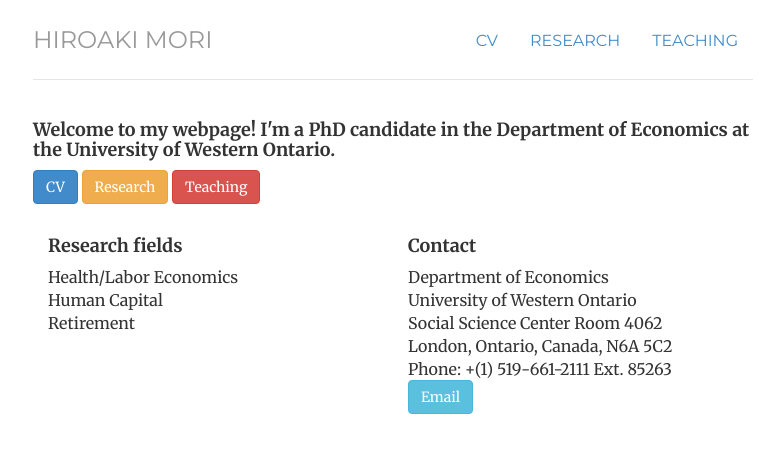
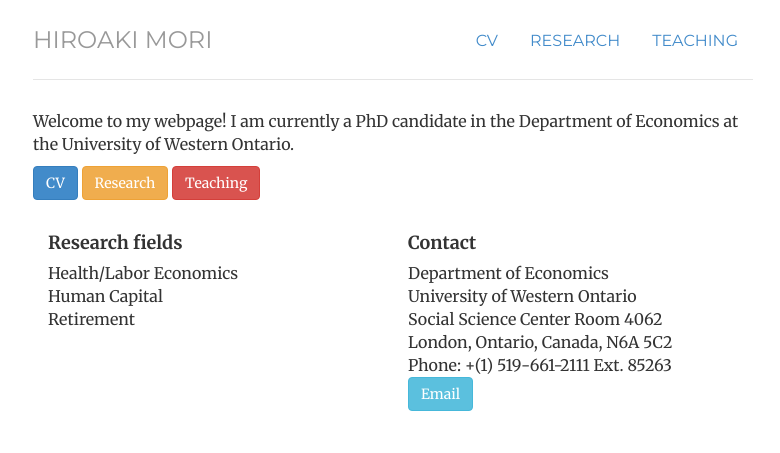
Before and after one commit to morihiroaki/morihiroaki.github.io, a Jekyll site: the page built from index.html, in a window 1280 px wide. Shown: the top 453 px of the page, without its empty margins (247-1027 px from the left). Built offline with Jekyll 4.4.1, drawn with Linux system fonts in a browser that asks for light colours.

Commit message:
Update index.html

```diff
--- a/index.html
+++ b/index.html
@@ -13,8 +13,7 @@
             <!-- .span2 -->
             <!-- <img class="pic-me" src="http://www.gravatar.com/avatar/4027da57807efb7fe6e68efcbf559a22?s=180"align="left" /> -->
             <div class='col-sm-15'>
-              <h4> Welcome to my webpage! I'm a PhD candidate in the Department of Economics at the University of Western Ontario. </h4>
-              <p> </p>
+              <p> Welcome to my webpage! I am currently a PhD candidate in the Department of Economics at the University of Western Ontario.  </p>
               <a class="btn btn-primary" href="/cv.html">CV</a>
               <a class="btn btn-warning" href="/research.html">Research</a>
               <a class="btn btn-danger" href="/teaching.html">Teaching</a>
```
